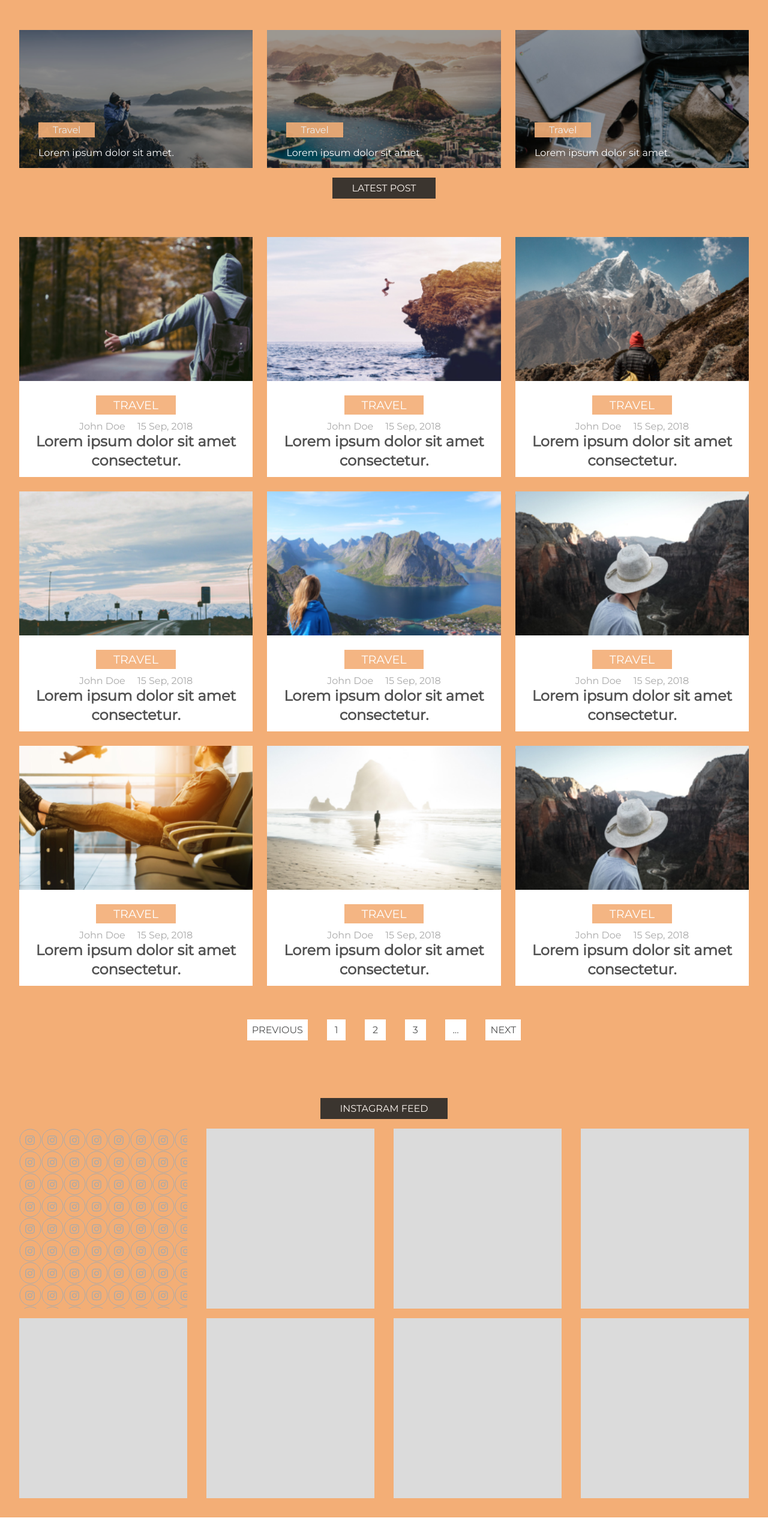
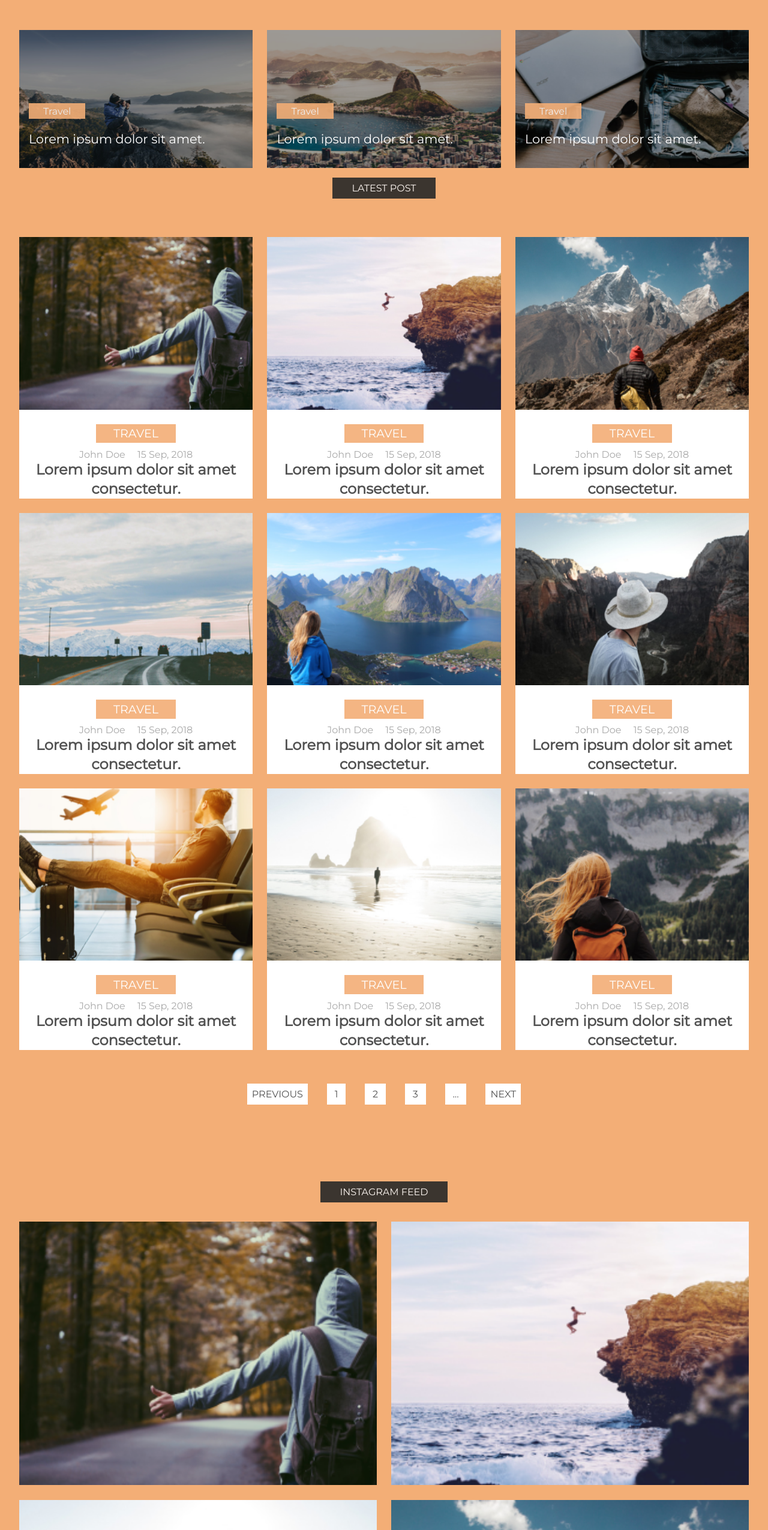
Before and after one commit to dragan023/creative_lifestyle_blog, a website: page index.html in a window 1280 px wide. Shown: the part 1066-3616 px from the top of the page at 60% size. Before the commit the page ends 3595 px from the top, so only its background shows below. Drawn offline with Linux system fonts and the light colour scheme.

Commit message:
instagram finished

```diff
--- a/index.html
+++ b/index.html
@@ -95,18 +95,27 @@
             </div>
             <div class="slider-wrapper">
                 <div class="slider-wrapper__item slider-wrapper--item-1">
+                    <img src="/dist/images/slider_images/featured.png" alt="" class="slider-wrapper__img">
+                    <div class="slider-wrapper__content">
                         <a href="#" class="button button--orange-md">Travel</a>
                         <p class="slider-wrapper__item-paragraph">Lorem ipsum dolor sit amet.</p>
                     </div>
+                </div>
 
                 <div class="slider-wrapper__item slider-wrapper--item-2">
+                    <img src="/dist/images/slider_images/featured-1.png" alt="" class="slider-wrapper__img">
+                    <div class="slider-wrapper__content">
                         <a href="#" class="button button--orange-md">Travel</a>
                         <p class="slider-wrapper__item-paragraph">Lorem ipsum dolor sit amet.</p>
                     </div>
+                </div>
 
                 <div class="slider-wrapper__item slider-wrapper--item-3">
+                    <img src="/dist/images/slider_images/featured2.png" alt="" class="slider-wrapper__img">
+                    <div class="slider-wrapper__content">
                         <a href="#" class="button button--orange-md">Travel</a>
                         <p class="slider-wrapper__item-paragraph">Lorem ipsum dolor sit amet.</p>
+                    </div>
                 </div>
             </div>
             <div class="slider-button-box">
@@ -118,7 +127,7 @@
 
     <section class="posts">
         <div class="post-item">
-            <div class="post-item__img post-item__img-1"></div>
+            <img class="post-item__img" src="/dist/images/posts_images/blog-thumb-1.png" alt="destination">
             <div class="post-item__content">
                 <div class="post-item__button">
                     <a href="#" class="button button--orange-lg">Travel</a>
@@ -131,7 +140,7 @@
             </div>
         </div>
         <div class="post-item">
-            <div class="post-item__img post-item__img-2"></div>
+            <img class="post-item__img" src="/dist/images/posts_images/blog-thumb-2.png" alt="destination">
             <div class="post-item__content">
                 <div class="post-item__button">
                     <a href="#" class="button button--orange-lg">Travel</a>
@@ -144,7 +153,7 @@
             </div>
         </div>
         <div class="post-item">
-            <div class="post-item__img post-item__img-3"></div>
+            <img class="post-item__img" src="/dist/images/posts_images/blog-thumb-3.png" alt="destination">
             <div class="post-item__content">
                 <div class="post-item__button">
                     <a href="#" class="button button--orange-lg">Travel</a>
@@ -157,7 +166,7 @@
             </div>
         </div>
         <div class="post-item">
-            <div class="post-item__img post-item__img-4"></div>
+            <img class="post-item__img" src="/dist/images/posts_images/blog-thumb-4.png" alt="destination">
             <div class="post-item__content">
                 <div class="post-item__button">
                     <a href="#" class="button button--orange-lg">Travel</a>
@@ -170,7 +179,7 @@
             </div>
         </div>
         <div class="post-item">
-            <div class="post-item__img post-item__img-5"></div>
+            <img class="post-item__img" src="/dist/images/posts_images/Bitmap.png" alt="destination">
             <div class="post-item__content">
                 <div class="post-item__button">
                     <a href="#" class="button button--orange-lg">Travel</a>
@@ -183,7 +192,7 @@
             </div>
         </div>
         <div class="post-item">
-            <div class="post-item__img post-item__img-6"></div>
+            <img class="post-item__img" src="/dist/images/posts_images/blog-thumb-6.png" alt="destination">
             <div class="post-item__content">
                 <div class="post-item__button">
                     <a href="#" class="button button--orange-lg">Travel</a>
@@ -196,7 +205,7 @@
             </div>
         </div>
         <div class="post-item">
-            <div class="post-item__img post-item__img-7"></div>
+            <img class="post-item__img" src="/dist/images/posts_images/blog-thumb-7.png" alt="destination">
             <div class="post-item__content">
                 <div class="post-item__button">
                     <a href="#" class="button button--orange-lg">Travel</a>
@@ -209,7 +218,7 @@
             </div>
         </div>
         <div class="post-item">
-            <div class="post-item__img post-item__img-8"></div>
+            <img class="post-item__img" src="/dist/images/posts_images/blog-thumb-8.png" alt="destination">
             <div class="post-item__content">
                 <div class="post-item__button">
                     <a href="#" class="button button--orange-lg">Travel</a>
@@ -222,7 +231,7 @@
             </div>
         </div>
         <div class="post-item">
-            <div class="post-item__img post-item__img-6"></div>
+            <img class="post-item__img" src="/dist/images/posts_images/blog-thumb-9.png" alt="destination">
             <div class="post-item__content">
                 <div class="post-item__button">
                     <a href="#" class="button button--orange-lg">Travel</a>
@@ -249,14 +258,30 @@
             <a href="" class="button button--dark">Instagram feed</a>
         </div>
         <div class="instagram-feed">
-            <div class="instagram-feed__item instagram-feed--item-1"></div>
-            <div class="instagram-feed__item instagram-feed--item-2"></div>
-            <div class="instagram-feed__item instagram-feed--item-3"></div>
-            <div class="instagram-feed__item instagram-feed--item-4"></div>
-            <div class="instagram-feed__item instagram-feed--item-5"></div>
-            <div class="instagram-feed__item instagram-feed--item-6"></div>
-            <div class="instagram-feed__item instagram-feed--item-7"></div>
-            <div class="instagram-feed__item instagram-feed--item-8"></div>
+            <div class="instagram-feed-box">
+                <img class="instagram-feed_image" src="/dist/images/posts_images/blog-thumb-1.png" alt="instagram-image">
+            </div>
+            <div class="instagram-feed-box">
+                <img class="instagram-feed_image" src="/dist/images/posts_images/blog-thumb-2.png" alt="instagram-image">
+            </div>
+            <div class="instagram-feed-box">
+                    <img class="instagram-feed_image" src="/dist/images/posts_images/blog-thumb-8.png" alt="instagram-image">
+            </div>
+            <div class="instagram-feed-box">
+                    <img class="instagram-feed_image" src="/dist/images/posts_images/blog-thumb-3.png" alt="instagram-image">
+            </div>
+            <div class="instagram-feed-box">
+                    <img class="instagram-feed_image" src="/dist/images/posts_images/blog-thumb-4.png" alt="instagram-image">
+            </div>
+            <div class="instagram-feed-box">
+                    <img class="instagram-feed_image" src="/dist/images/posts_images/Bitmap.png" alt="instagram-image">
+            </div>
+            <div class="instagram-feed-box">
+                    <img class="instagram-feed_image" src="/dist/images/posts_images/blog-thumb-6.png" alt="instagram-image">
+            </div>
+            <div class="instagram-feed-box">
+                <img class="instagram-feed_image" src="/dist/images/posts_images/blog-thumb-7.png" alt="instagram-image">
+            </div>
         </div>
     </section>
 </body>
--- a/scss/components/_instagram.scss
+++ b/scss/components/_instagram.scss
@@ -3,63 +3,37 @@
     background: $orange;
     display: flex;
     flex-direction: column;
-
     @include for-desktop() {
         padding: 2em;
     }
 }
 
 .instagram__btn {
-    margin: 0 auto;
+    margin: 2em auto;
 }
 
 .instagram-feed {
     display: flex;
     flex-wrap: wrap;
-    justify-content: space-between;
+    margin: -1%;
 }
 
-.instagram-feed__item {
-    background-size: cover;
-    flex-basis: 23%;
-    margin-top: 1em;
-    min-width: 200px;
-    min-height: 300px;
-    background: rgb(219, 219, 219);
+.instagram-feed-box {
+    flex: 0 0 25%;
+    height: auto;
+    padding: 1%;
+    // margin: 1em 0;
+    @include for-desktop {
+        flex: 0 0 50%;
+    }
+
+    @include for-mobile {
+        flex: 0 0 100%;
+    }
 }
 
-.instagram-feed--item-1 {
-    background: url(/dist/images/header_images/facebook-2.svg);
+.instagram-feed_image {
+    display: block;
+    width: 100%;
+    height: auto;
 }
-
-.instagram-feed--item-2 {
-
-}
-
-.instagram-feed--item-3 {
-
-}
-
-.instagram-feed--item-4 {
-
-}
-
-.instagram-feed--item-5 {
-
-}
-
-.instagram-feed--item-6 {
-
-}
-
-.instagram-feed--item-7 {
-
-}
-
-.instagram-feed--item-8 {
-
-}
-
-.instagram-feed--item-9 {
-
-}
--- a/scss/components/_main-section.scss
+++ b/scss/components/_main-section.scss
@@ -72,6 +72,7 @@
 }
 
 .slider-wrapper__item {
+    position: relative;
     min-width: 200px;
     flex-basis: 32%;
     height: 230px;
@@ -79,7 +80,6 @@
     flex-direction: column;
     justify-content: flex-end;
     align-items: flex-start;
-    padding-left: 2em;
     margin-bottom: 1em;
     background-position: center;
     background-size: cover;
@@ -90,20 +90,19 @@
 
 .slider-wrapper__item-paragraph {
     color: #fff;
-}
-
-.slider-wrapper--item-1 {
-    background-image: url(../images/slider_images/featured.png);
-}
-
-.slider-wrapper--item-2 {
-    background-image: url(../images/slider_images/featured-1.png);
-}
-
-.slider-wrapper--item-3 {
-    background-image: url(../images/slider_images/featured2.png);
+    font-size: 1.3em;
 }
 
 .slider-button-box {
     margin: 0 auto;
 }
+
+.slider-wrapper__img {
+    width: 100%;
+    height: 100%;
+}
+
+.slider-wrapper__content {
+    padding: 1em;
+    position: absolute;
+}
--- a/scss/components/_posts.scss
+++ b/scss/components/_posts.scss
@@ -29,43 +29,9 @@
 }
 
 .post-item__img {
-    background-position: center;
-    background-size: cover;
-    height: 60%;
+    width: 100%;
+    height: 100%;
 }
-
-.post-item__img-1 {
-    background-image: url(../images/posts_images/blog-thumb-1.png);
-}
-
-.post-item__img-2 {
-    background-image: url(../images/posts_images/blog-thumb-2.png);
-}
-
-.post-item__img-3 {
-    background-image: url(../images/posts_images/blog-thumb-3.png);
-}
-
-.post-item__img-4 {
-    background-image: url(../images/posts_images/blog-thumb-4.png);
-}
-
-.post-item__img-5 {
-    background-image: url(../images/posts_images/Bitmap.png);
-}
-
-.post-item__img-6 {
-    background-image: url(../images/posts_images/blog-thumb-6.png);
-}
-
-.post-item__img-7 {
-    background-image: url(../images/posts_images/blog-thumb-7.png);
-}
-
-.post-item__img-8 {
-    background-image: url(../images/posts_images/blog-thumb-8.png);
-}
-
 
 .post-item__content {
     background: #fff;
```
Also changed, not shown: dist/css/styles.css. Lines whose indentation alone changed are shown as unchanged.
